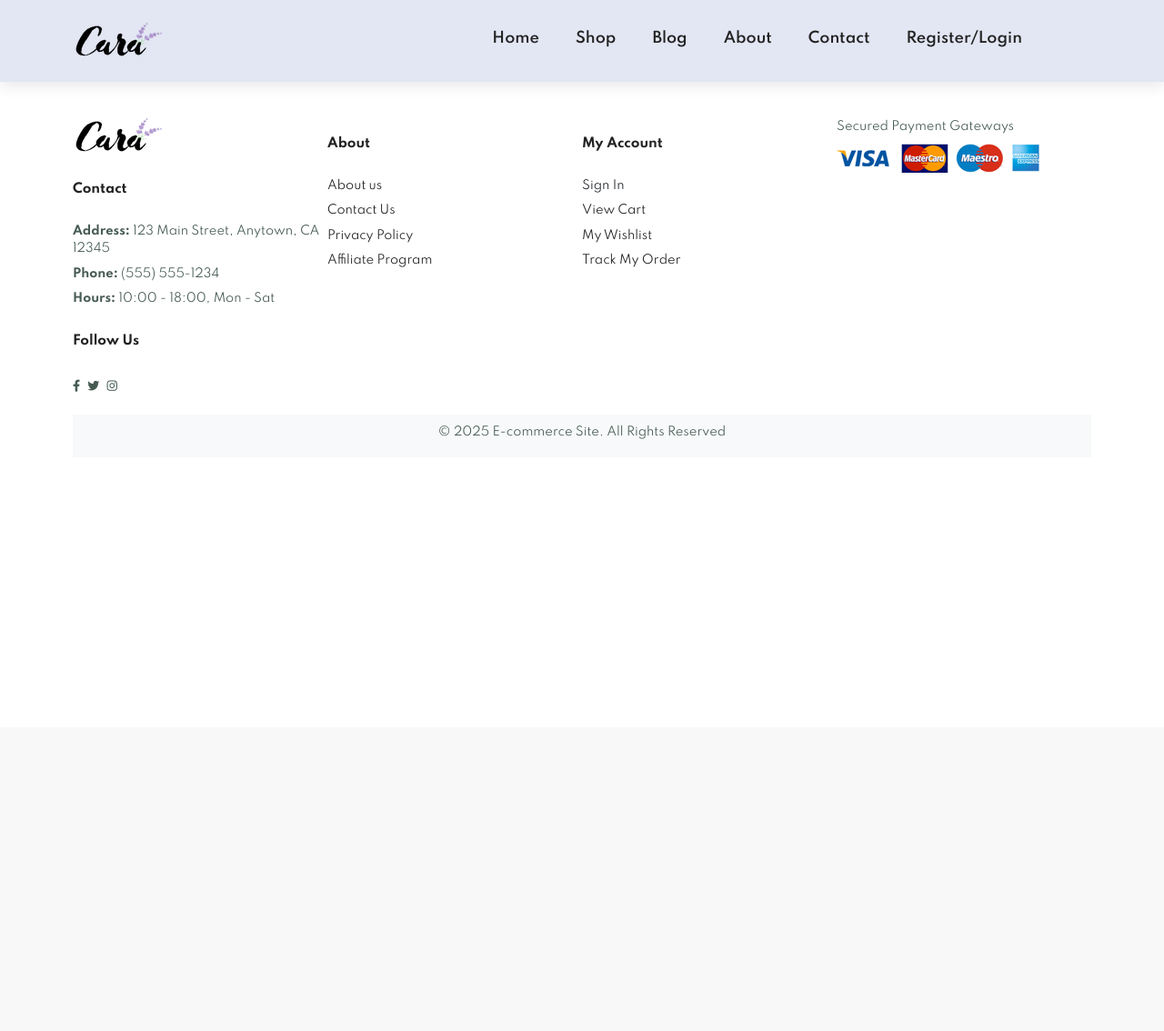
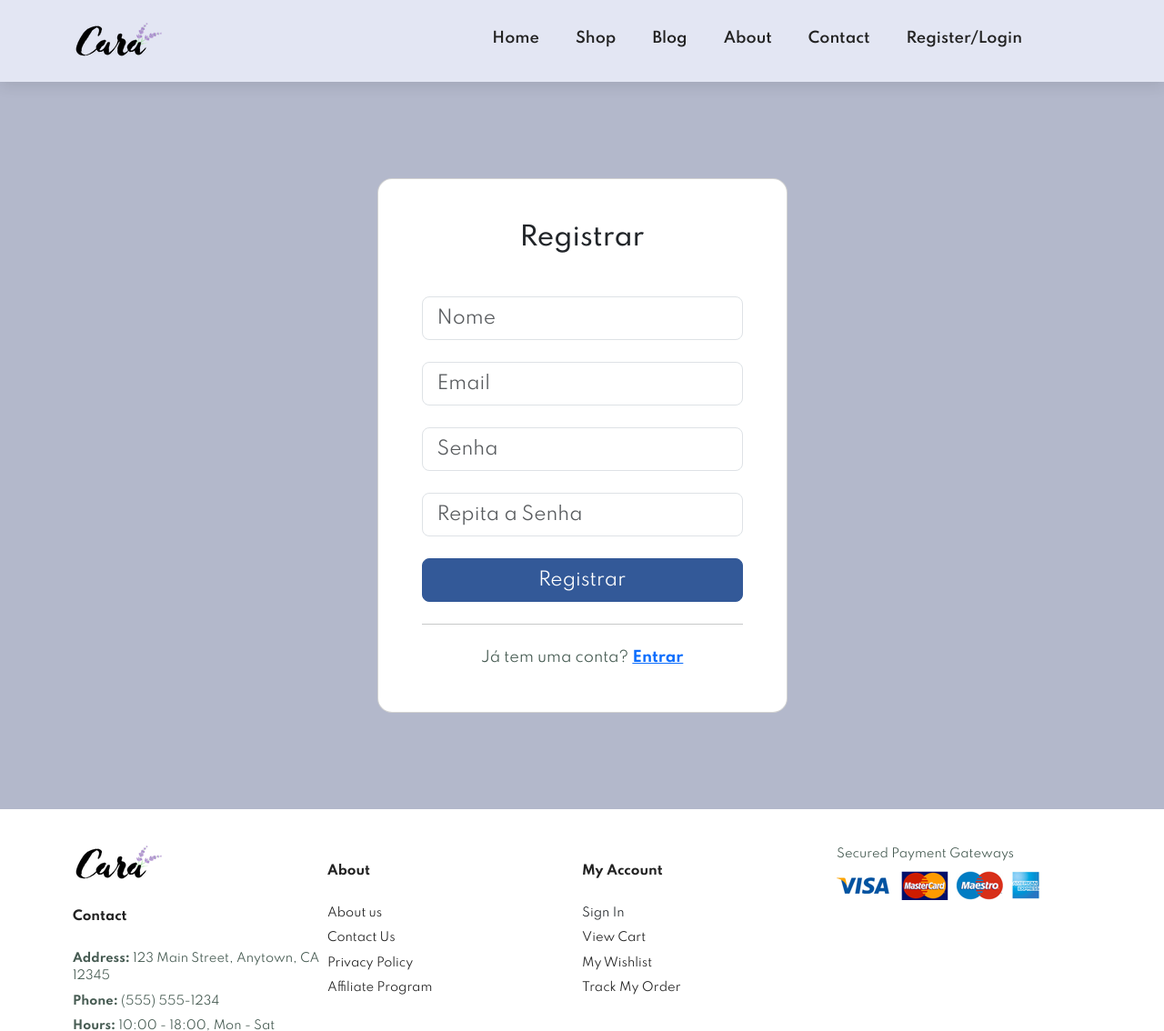
Before and after one commit to MatheusChiconi/djangoShop, a Django app: page /contas/register/ in a window 1280 px wide. Shown: the top 1134 px of the page at 91% size. Before the commit the page ends 483 px from the top, so only its background shows below. Run offline with Django 5.2, Linux system fonts and the light colour scheme; some libraries are stand-ins or nearby versions.

Commit message:
Implement user registration functionality with form validation and enhance registration template

```diff
--- a/contas/views.py
+++ b/contas/views.py
@@ -32,4 +32,37 @@ def login_user(request):
     return render(request, 'contas/login.html', context)
 
 def register_user(request):
-    return render(request, 'contas/register.html')
+    nome = ""
+    email = ""
+    if request.method == 'POST':
+        nome = request.POST.get('nome', '').strip()
+        email = request.POST.get('email', '').strip()
+        password1 = request.POST.get('password1', '')
+        password2 = request.POST.get('password2', '')
+
+        # Validação simples
+        if not nome or not email or not password1 or not password2:
+            messages.error(request, 'Preencha todos os campos.')
+        elif password1 != password2:
+            messages.error(request, 'As senhas não coincidem.')
+        elif User.objects.filter(email=email).exists():
+            messages.error(request, 'Já existe um usuário com este email.')
+        else:
+            username = email.split('@')[0]
+            if User.objects.filter(username=username).exists():
+                # Garante username único
+                base_username = username
+                count = 1
+                while User.objects.filter(username=username).exists():
+                    username = f"{base_username}{count}"
+                    count += 1
+            user = User.objects.create_user(username=username, email=email, password=password1, first_name=nome)
+            user.save()
+            messages.success(request, 'Cadastro realizado com sucesso! Faça login.')
+            return redirect('login')
+
+    context = {
+        'nome': nome,
+        'email': email,
+    }
+    return render(request, 'contas/register.html', context)
--- a/templates/contas/login.html
+++ b/templates/contas/login.html
@@ -46,7 +46,7 @@
                                 <hr class="my-4">
 
                                 <div class="text-center mt-4">
-                                    <p class="mb-0">Ainda não tem uma conta? <a href="{% url 'login' %}" class="fw-bold">Registre-se aqui</a></p>
+                                    <p class="mb-0">Ainda não tem uma conta? <a href="{% url 'register' %}" class="fw-bold">Registre-se aqui</a></p>
                                 </div>
                             </form>
 
--- a/templates/contas/register.html
+++ b/templates/contas/register.html
@@ -8,7 +8,60 @@
 {% endblock %}
 
 {% block content %}
-    <!-- Escreva o HTML do formulário de registro aqui -->
+    <section class="vh-100" style="background-color: #b3b8cb;">
+        <div class="container py-5 h-100">
+            <div class="row d-flex justify-content-center align-items-center h-100">
+                <div class="col-12 col-md-8 col-lg-6 col-xl-5">
+                    <div class="card shadow-2-strong" style="border-radius: 1rem;">
+                        <div class="card-body p-5 text-center">
+
+                            <h3 class="mb-5">Registrar</h3>
+
+                            <form action="" method="POST">
+                                {% csrf_token %}
+
+                                {% if messages %}
+                                    {% for message in messages %}
+                                        {% if forloop.first %}
+                                            <div class="alert alert-warning alert-dismissible fade show login-error" role="alert">
+                                                {{ message }}
+                                                <button type="button" class="btn-close" data-bs-dismiss="alert" aria-label="Close"></button>
+                                            </div>
+                                        {% endif %}
+                                    {% endfor %}
+                                {% endif %}
+
+                                <div class="form-outline mb-4">
+                                    <input type="text" name="nome" id="typeNameX-2" class="form-control form-control-lg" value="{{ nome }}" required placeholder="Nome" />
+                                </div>
+
+                                <div class="form-outline mb-4">
+                                    <input type="email" name="email" id="typeEmailX-2" class="form-control form-control-lg" value="{{ email }}" required placeholder="Email" />
+                                </div>
+
+                                <div class="form-outline mb-4">
+                                    <input type="password" name="password1" id="typePassword1X-2" class="form-control form-control-lg" required placeholder="Senha" />
+                                </div>
+
+                                <div class="form-outline mb-4">
+                                    <input type="password" name="password2" id="typePassword2X-2" class="form-control form-control-lg" required placeholder="Repita a Senha" />
+                                </div>
+
+                                <button class="btn btn-lg btn-block w-100 text-white" type="submit" style="background-color: #335998; border-color: #335998;">Registrar</button>
+
+                                <hr class="my-4">
+
+                                <div class="text-center mt-4">
+                                    <p class="mb-0">Já tem uma conta? <a href="{% url 'login' %}" class="fw-bold">Entrar</a></p>
+                                </div>
+                            </form>
+
+                        </div>
+                    </div>
+                </div>
+            </div>
+        </div>
+    </section>
 
 {% endblock %}
 
```
Also changed, not shown: db.sqlite3.
